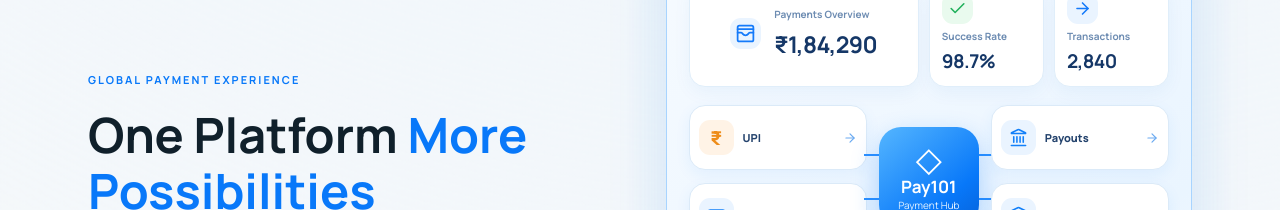
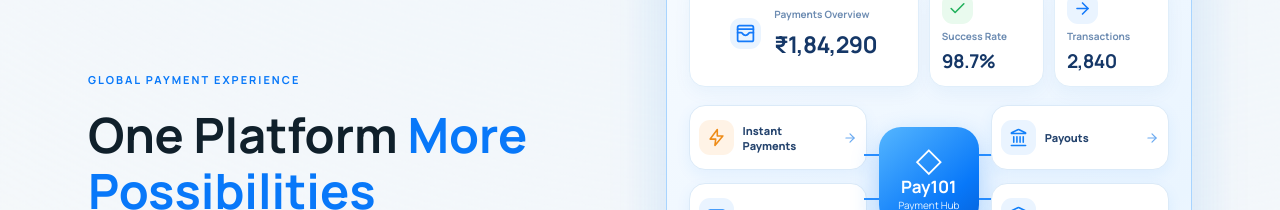
Before and after one commit to kartikmishra543/pay101-demo, a React (Vite) app: page / in a window 1280 px wide. Shown: the part 1900-2110 px from the top of the page. Built offline with nearby package versions, Linux system fonts and the light colour scheme.

Commit message:
Use Instant Payments label and lightning icon in Payment Hub

```diff
--- a/src/main.jsx
+++ b/src/main.jsx
@@ -296,7 +296,7 @@ function Dashboard(){
  return <motion.div className="p101Hub" initial={{opacity:0,y:24}} whileInView={{opacity:1,y:0}} viewport={{once:true}} transition={{duration:.6}} aria-label="Illustrative Pay101 payment hub dashboard">
   <div className="p101HubTop"><div className="p101HubTitle"><strong>Pay101</strong> <span>Payment Hub</span></div><span className="p101HubDemo">DEMO DATA</span></div>
   <div className="p101HubMetrics"><div className="p101HubMetric p101HubPrimary"><span className="p101HubMetricIcon"><WalletCards size={21}/></span><div><small>Payments Overview</small><strong>{current.amount}</strong></div></div><div className="p101HubMetric"><span className="p101HubMetricIcon p101HubGreen"><Check size={19}/></span><small>Success Rate</small><strong>98.7%</strong></div><div className="p101HubMetric"><span className="p101HubMetricIcon"><ArrowRight size={19}/></span><small>Transactions</small><strong>{current.transactions}</strong></div></div>
-  <div className="p101HubFlow"><div className="p101HubFlowCol"><div className="p101HubFlowCard"><span className="p101HubFlowIcon p101Upi">₹</span><span>UPI</span><ArrowRight size={14}/></div><div className="p101HubFlowCard"><span className="p101HubFlowIcon"><CreditCard size={19}/></span><span>Cards</span><ArrowRight size={14}/></div></div><div className="p101HubFlowCenter"><span className="p101HubFlowCore"><span className="p101HubLayers">◇</span><strong>Pay101</strong><small>Payment Hub</small></span></div><div className="p101HubFlowCol"><div className="p101HubFlowCard"><span className="p101HubFlowIcon"><Landmark size={19}/></span><span>Payouts</span><ArrowRight size={14}/></div><div className="p101HubFlowCard"><span className="p101HubFlowIcon"><Landmark size={19}/></span><span>Bank Transfer</span><ArrowRight size={14}/></div></div></div>
+  <div className="p101HubFlow"><div className="p101HubFlowCol"><div className="p101HubFlowCard"><span className="p101HubFlowIcon p101Upi"><svg width="19" height="19" viewBox="0 0 24 24" fill="none" stroke="currentColor" strokeWidth="2" strokeLinecap="round" strokeLinejoin="round" aria-hidden="true"><path d="m13 2-9 12h7l-1 8 10-12h-7z"/></svg></span><span>Instant Payments</span><ArrowRight size={14}/></div><div className="p101HubFlowCard"><span className="p101HubFlowIcon"><CreditCard size={19}/></span><span>Cards</span><ArrowRight size={14}/></div></div><div className="p101HubFlowCenter"><span className="p101HubFlowCore"><span className="p101HubLayers">◇</span><strong>Pay101</strong><small>Payment Hub</small></span></div><div className="p101HubFlowCol"><div className="p101HubFlowCard"><span className="p101HubFlowIcon"><Landmark size={19}/></span><span>Payouts</span><ArrowRight size={14}/></div><div className="p101HubFlowCard"><span className="p101HubFlowIcon"><Landmark size={19}/></span><span>Bank Transfer</span><ArrowRight size={14}/></div></div></div>
   <div className="p101HubActivity"><div className="p101HubActivityTop"><strong>Transaction Activity</strong><select aria-label="Select sample currency" value={currency} onChange={e=>setCurrency(e.target.value)}>{Object.keys(currencies).map(c=><option key={c} value={c}>{c}</option>)}</select></div><div className="p101HubChart"><ResponsiveContainer width="100%" height="100%"><AreaChart data={chart}><defs><linearGradient id="p101HubAreaFill" x1="0" y1="0" x2="0" y2="1"><stop offset="0%" stopColor="#1984ff" stopOpacity=".2"/><stop offset="100%" stopColor="#1984ff" stopOpacity="0"/></linearGradient></defs><XAxis dataKey="m" hide/><Tooltip cursor={{stroke:"#78b8ff",strokeDasharray:"4 4"}} formatter={(value)=>[new Intl.NumberFormat(currency==="INR"?"en-IN":currency==="BRL"?"pt-BR":"en-US",{style:"currency",currency,maximumFractionDigits:0}).format(value*1000),"Illustrative volume"]} labelFormatter={(label)=>`Month: ${label}`} contentStyle={{background:"#fff",border:"1px solid #cfe3fa",borderRadius:12,boxShadow:"0 8px 22px rgba(12,73,148,.16)",color:"#153767",fontSize:12}}/><Area dataKey="v" type="monotone" stroke="#167bfa" strokeWidth={3} fill="url(#p101HubAreaFill)" isAnimationActive={true}/></AreaChart></ResponsiveContainer></div></div>
   <div className="p101HubToast"><span>✓</span> Transaction Successful</div>
  </motion.div>
```
